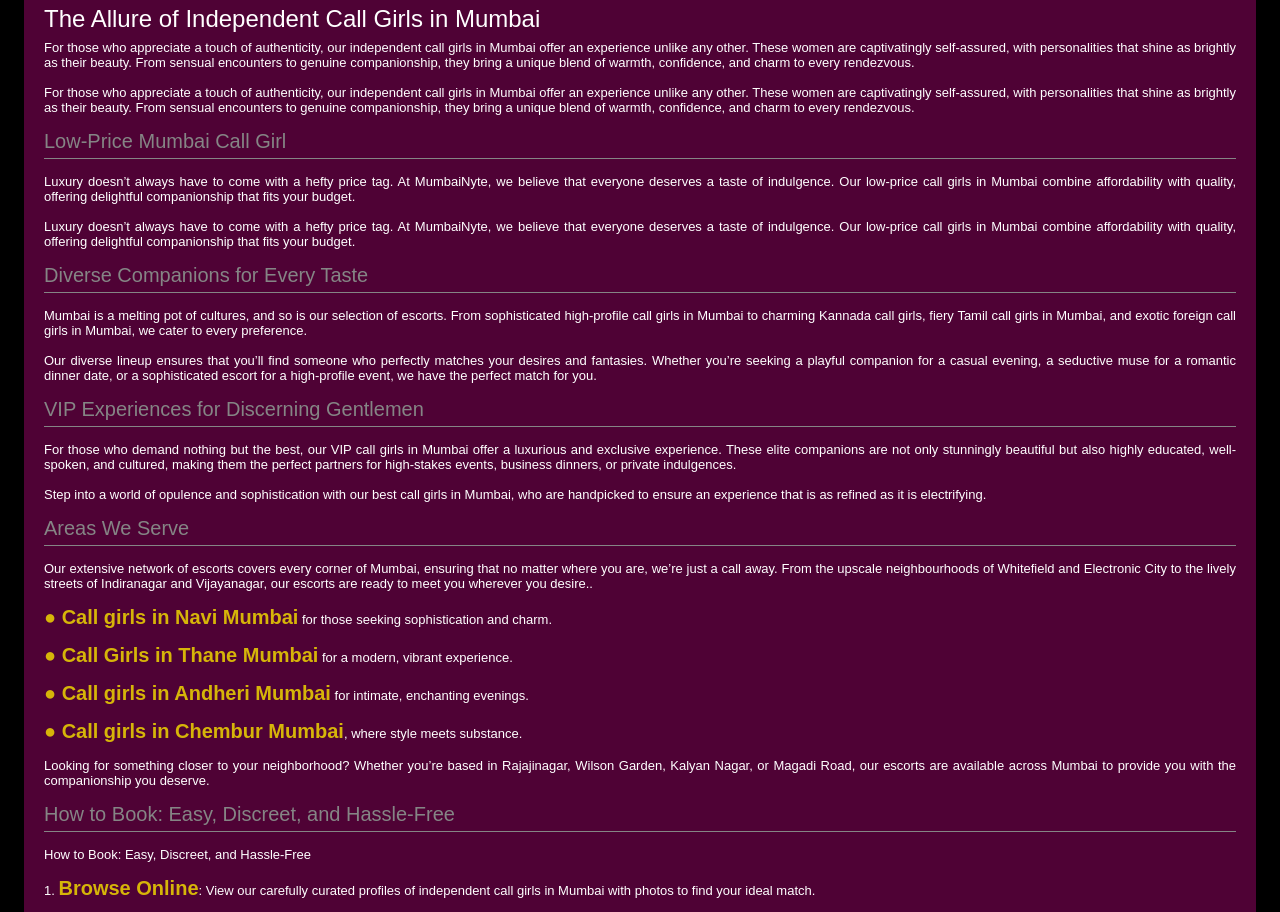
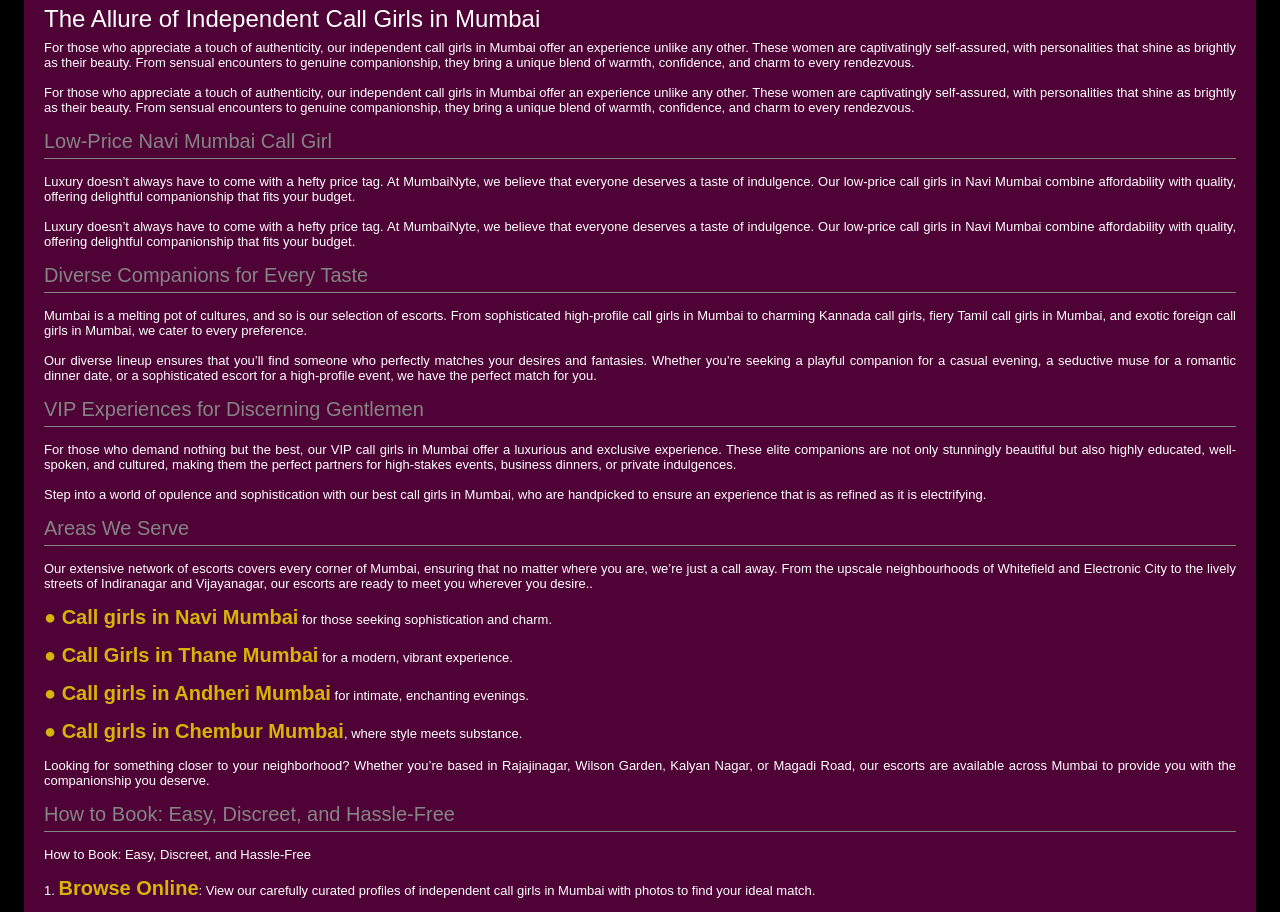
Before and after one commit to sjon01/mu.mumbainyte, a plain HTML site: page index.html in a window 1280 px wide. Shown: the part 4420-5332 px from the top of the page. Drawn offline with Linux system fonts and the light colour scheme; a web font is replaced by a local one.

Commit message:
Update index.html

```diff
--- a/index.html
+++ b/index.html
@@ -1314,10 +1314,10 @@
 
                     <p style="text-align:justify;">For those who appreciate a touch of authenticity, our independent call girls in Mumbai offer an experience unlike any other. These women are captivatingly self-assured, with personalities that shine as brightly as their beauty. From sensual encounters to genuine companionship, they bring a unique blend of warmth, confidence, and charm to every rendezvous.</p>
 
-                   <h3 style="text-align:justify;">Low-Price Mumbai Call Girl</h3>
-                    <p style="text-align:justify;">Luxury doesn’t always have to come with a hefty price tag. At MumbaiNyte, we believe that everyone deserves a taste of indulgence. Our low-price call girls in Mumbai combine affordability with quality, offering delightful companionship that fits your budget.</p>
-
-                    <p style="text-align:justify;">Luxury doesn’t always have to come with a hefty price tag. At MumbaiNyte, we believe that everyone deserves a taste of indulgence. Our low-price call girls in Mumbai combine affordability with quality, offering delightful companionship that fits your budget.</p>
+                   <h3 style="text-align:justify;">Low-Price Navi Mumbai Call Girl</h3>
+                    <p style="text-align:justify;">Luxury doesn’t always have to come with a hefty price tag. At MumbaiNyte, we believe that everyone deserves a taste of indulgence. Our low-price call girls in Navi Mumbai combine affordability with quality, offering delightful companionship that fits your budget.</p>
+
+                    <p style="text-align:justify;">Luxury doesn’t always have to come with a hefty price tag. At MumbaiNyte, we believe that everyone deserves a taste of indulgence. Our low-price call girls in Navi Mumbai combine affordability with quality, offering delightful companionship that fits your budget.</p>
 
                     <h3 style="text-align:justify;">Diverse Companions for Every Taste</h3>
                     <p style="text-align:justify;">Mumbai is a melting pot of cultures, and so is our selection of escorts. From sophisticated high-profile call girls in Mumbai to charming Kannada call girls, fiery Tamil call girls in Mumbai, and exotic foreign call girls in Mumbai, we cater to every preference.</p>
```
